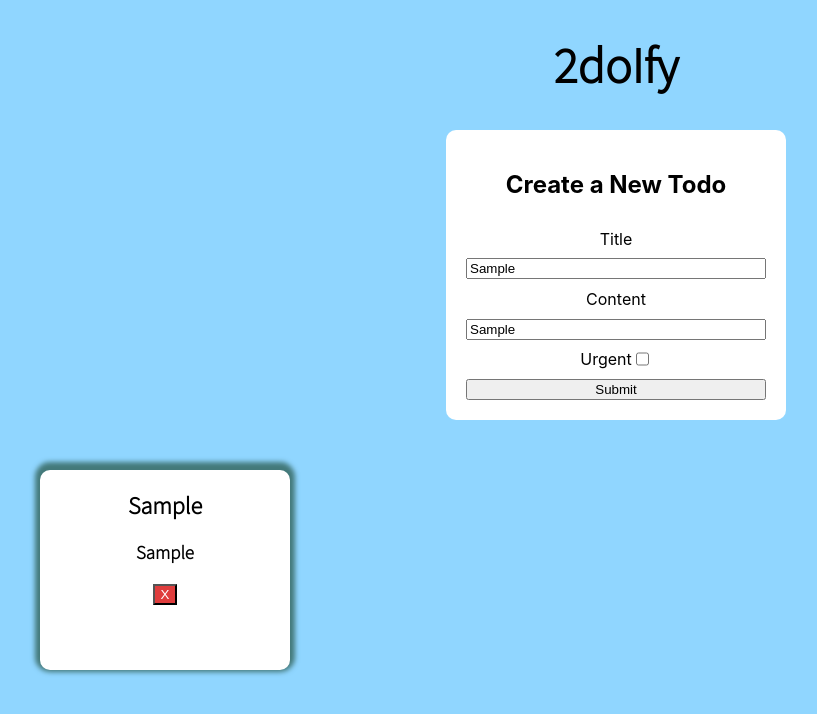
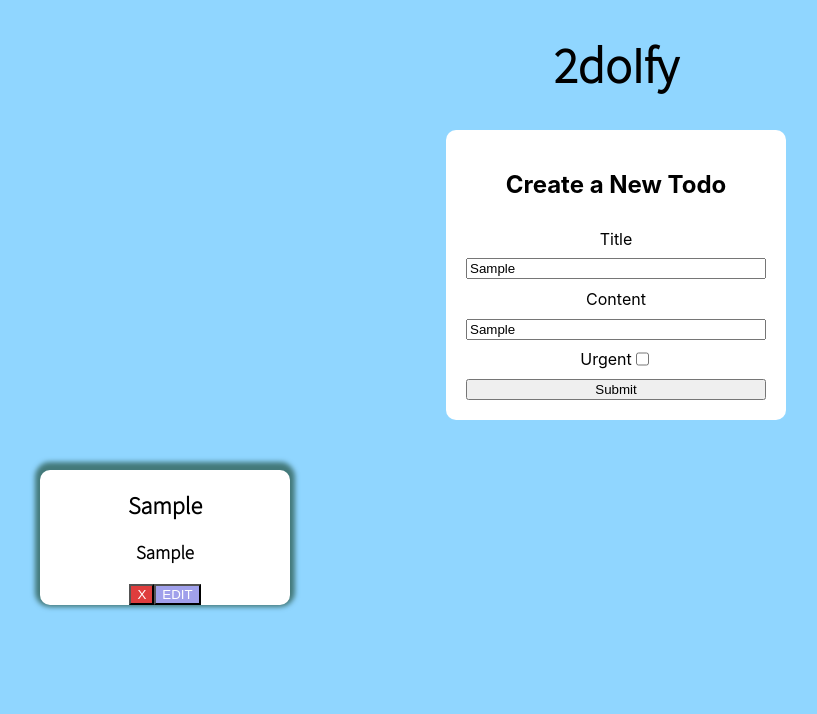
Before and after one commit to JorPan/2do-frontend, a React (Create React App) app: page / in a window 1280 px wide. Both pictures are taken after typing "Sample", "Sample" into the empty fields and a click on the input "Submit". Shown: the top 714 px of the page, without its empty margins (24-841 px from the left). Built offline with nearby package versions, Linux system fonts and the light colour scheme; no server answers.

Commit message:
full todo crud and conditional form

```diff
--- a/src/App.css
+++ b/src/App.css
@@ -74,6 +74,7 @@ body {
   text-align: center;
   border-radius: 10px;
   font-family: "Source Sans Pro", sans-serif;
+  height: max-content;
 }
 
 .title {
@@ -82,7 +83,7 @@ body {
   font-weight: 9999999;
 }
 
-.urgent-input {
+.input-group {
   display: flex;
   justify-content: center;
 }
@@ -95,3 +96,12 @@ body {
 .delete-button:hover {
   cursor: pointer;
 }
+
+.edit-button {
+  color: white;
+  background-color: rgb(160, 160, 235);
+}
+
+.close-button {
+  background-color: rgb(211, 169, 250);
+}
--- a/src/App.js
+++ b/src/App.js
@@ -2,6 +2,7 @@ import React, { Component } from "react";
 import "./App.css";
 import TodoContainer from "./components/TodoContainer";
 import TodoForm from "./components/TodoForm";
+import { patchTodo, postTodo, deleteTodo } from "./helpers";
 
 const todosUrl = "http://localhost:3000/todos";
 
@@ -23,29 +24,33 @@ class App extends Component {
     this.setState({
       todos: [...this.state.todos, newTodo],
     });
-    fetch(todosUrl, {
-      method: "POST",
-      headers: {
-        "Content-Type": "application/json",
-      },
-      body: JSON.stringify(newTodo),
-    });
+    postTodo(newTodo);
+  };
+
+  updateTodo = (updatedTodo) => {
+    let todos = this.state.todos.map((todo) =>
+      todo.id === updatedTodo.id ? updatedTodo : todo
+    );
+    this.setState({ todos });
+    patchTodo(updatedTodo);
   };
 
   deleteTodo = (id) => {
     let filteredTodos = this.state.todos.filter((todo) => todo.id !== id);
     this.setState({ todos: filteredTodos });
-    fetch(`${todosUrl}/${id}`, {
-      method: "DELETE",
-    });
+    deleteTodo(id);
   };
 
   render() {
     return (
       <div className="App">
         <h1 className="title">2doIfy</h1>
-        <TodoForm addTodo={this.addTodo} />
-        <TodoContainer deleteTodo={this.deleteTodo} todos={this.state.todos} />
+        <TodoForm submitAction={this.addTodo} />
+        <TodoContainer
+          updateTodo={this.updateTodo}
+          deleteTodo={this.deleteTodo}
+          todos={this.state.todos}
+        />
       </div>
     );
   }
--- a/src/components/TodoContainer.js
+++ b/src/components/TodoContainer.js
@@ -1,10 +1,15 @@
 import React from "react";
 import TodoItem from "./TodoItem";
 
-export default function TodoContainer({ todos, deleteTodo }) {
+export default function TodoContainer({ todos, deleteTodo, updateTodo }) {
   const showTodos = () => {
     return todos.map((todo) => (
-      <TodoItem key={todo.id} {...todo} deleteTodo={deleteTodo} />
+      <TodoItem
+        key={todo.id}
+        {...todo}
+        updateTodo={updateTodo}
+        deleteTodo={deleteTodo}
+      />
     ));
   };
 
--- a/src/components/TodoForm.js
+++ b/src/components/TodoForm.js
@@ -10,22 +10,61 @@ const initialState = {
 export default class TodoForm extends Component {
   state = initialState;
 
+  componentDidMount() {
+    const { todo } = this.props;
+    if (this.props.todo) {
+      const { id, title, content, urgent, done } = todo;
+      this.setState({
+        id,
+        title,
+        content,
+        urgent,
+        done,
+      });
+    }
+  }
+
   handleChange = (event) => {
     let { name, value, checked } = event.target;
-    value = name === "urgent" ? checked : value;
+    value = name === "urgent" || name === "done" ? checked : value;
     this.setState({ [name]: value });
   };
 
   handleSubmit = (event) => {
     event.preventDefault();
-    this.props.addTodo(this.state);
+    this.props.submitAction(this.state);
+    if (this.props.handleToggle) {
+      this.props.handleToggle();
+    }
+  };
+
+  showDoneCheckbox = () => {
+    return this.props.todo ? (
+      <div className="input-group">
+        <label>Done</label>
+        <input
+          type="checkbox"
+          name="done"
+          checked={this.state.done}
+          onChange={this.handleChange}
+        />
+      </div>
+    ) : null;
+  };
+
+  showCloseButton = () => {
+    return this.props.todo ? (
+      <button className="close-button" onClick={this.props.handleToggle}>
+        close form
+      </button>
+    ) : null;
   };
 
   render() {
-    const { title, content, urgent } = this.state;
+    const { title, content, urgent, done } = this.state;
     return (
       <form className="todo-form" onSubmit={this.handleSubmit}>
-        <h2>Create a New Todo</h2>
+        {this.props.todo ? <h2>Edit Todo</h2> : <h2>Create a New Todo</h2>}
         <label>Title</label>
         <input
           type="text"
@@ -40,7 +79,7 @@ export default class TodoForm extends Component {
           value={content}
           onChange={this.handleChange}
         />
-        <div className="urgent-input">
+        <div className="input-group">
           <label>Urgent</label>
           <input
             type="checkbox"
@@ -49,7 +88,9 @@ export default class TodoForm extends Component {
             onChange={this.handleChange}
           />
         </div>
+        {this.showDoneCheckbox()}
         <input type="submit" value="Submit" />
+        {this.showCloseButton()}
       </form>
     );
   }
--- a/src/components/TodoItem.js
+++ b/src/components/TodoItem.js
@@ -1,17 +1,45 @@
-import React from "react";
+import React, { useState } from "react";
+import TodoForm from "./TodoForm";
 
-export default function TodoItem({ id, title, content, deleteTodo }) {
+export default function TodoItem({
+  id,
+  title,
+  content,
+  urgent,
+  done,
+  updateTodo,
+  deleteTodo,
+}) {
+  const todo = { id, title, content, urgent, done };
+
+  const [isToggled, setIsToggled] = useState(false);
+
   const handleClick = (event) => {
     deleteTodo(id);
   };
 
-  return (
+  const handleToggle = (event) => setIsToggled(!isToggled);
+
+  const todoCard = () => (
     <li className="todo-item">
       <h2>{title}</h2>
       <h3>{content}</h3>
       <button onClick={handleClick} className="delete-button">
         X
       </button>
+      <button onClick={handleToggle} className="edit-button">
+        EDIT
+      </button>
     </li>
   );
+
+  return isToggled ? (
+    <TodoForm
+      handleToggle={handleToggle}
+      submitAction={updateTodo}
+      todo={todo}
+    />
+  ) : (
+    todoCard()
+  );
 }
--- /dev/null
+++ b/src/helpers/index.js
@@ -0,0 +1,27 @@
+const todosUrl = "http://localhost:3000/todos";
+
+export function patchTodo(updatedTodo) {
+  fetch(`${todosUrl}/${updatedTodo.id}`, {
+    method: "PATCH",
+    headers: {
+      "Content-Type": "application/json",
+    },
+    body: JSON.stringify({ todo: updatedTodo }),
+  });
+}
+
+export function postTodo(newTodo) {
+  fetch(todosUrl, {
+    method: "POST",
+    headers: {
+      "Content-Type": "application/json",
+    },
+    body: JSON.stringify({ todo: newTodo }),
+  });
+}
+
+export function deleteTodo(id) {
+  fetch(`${todosUrl}/${id}`, {
+    method: "DELETE",
+  });
+}
```
Also changed, not shown: 1 other file (tests, documents, lock files or other folders).
